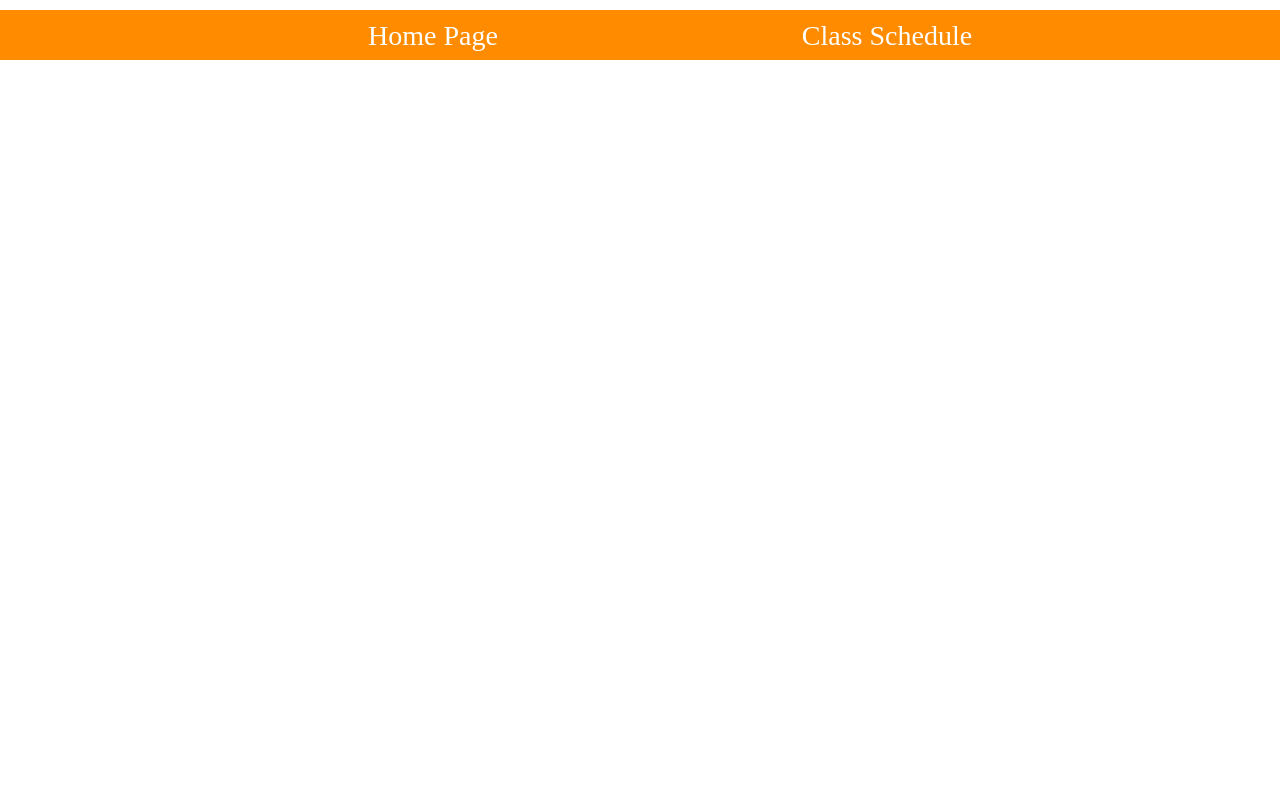
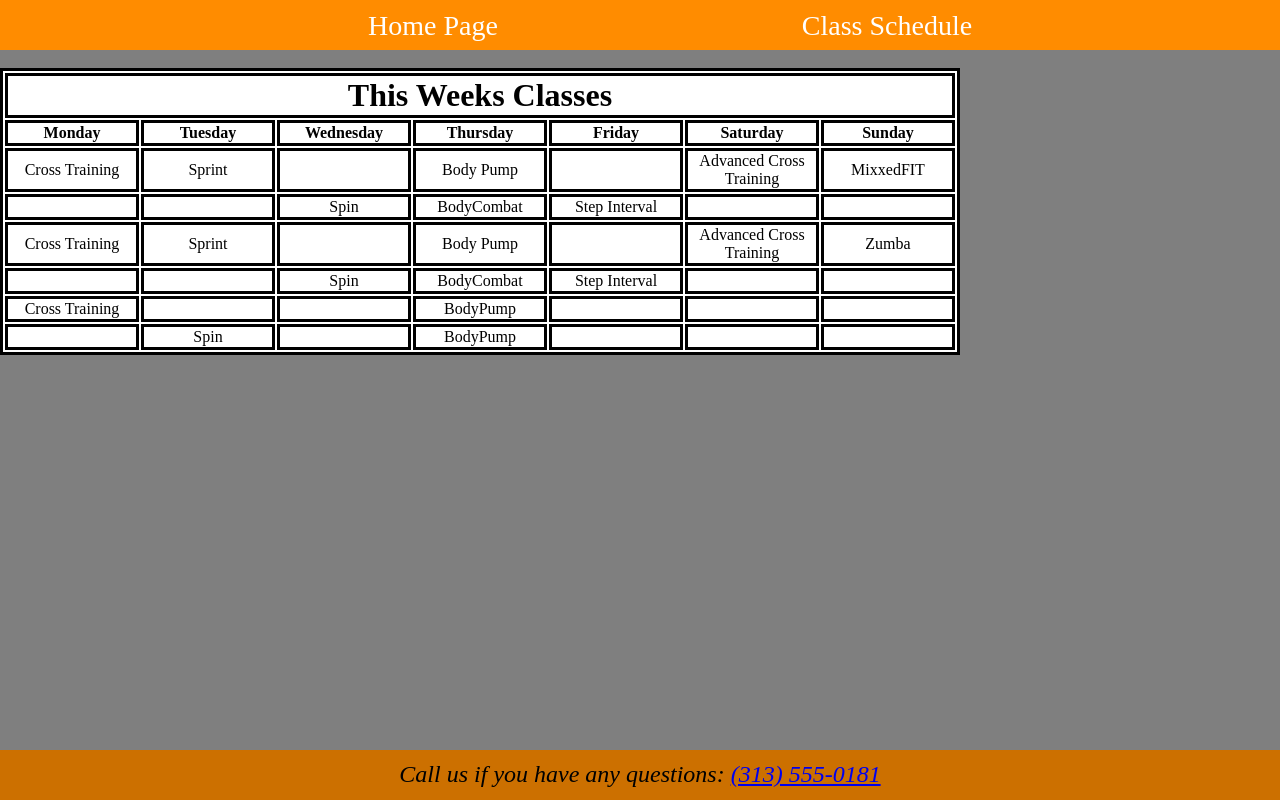
Before and after one commit to BrodeyB/Fit-For-Fun, a plain HTML site: page classes.html in a window 1280 px wide. Drawn offline with Linux system fonts and the light colour scheme.

Commit message:
4th commit

```diff
--- a/classes.html
+++ b/classes.html
@@ -1,5 +1,6 @@
 <!DOCTYPE html>
 <html lang="en" dir="ltr">
+
 <head>
   <!--
      Fit For Fun Fitness Club
@@ -11,7 +12,8 @@
   <title>Classes</title>
   <link rel="stylesheet" href="styles.css">
 </head>
-  <body>
+
+<body class="classes">
   <nav>
     <ul>
       <li> <a href="index.html">Home Page</a> </li>
@@ -19,9 +21,93 @@
       <li> <a href="info.html">Class Registration</a> </li>
     </ul>
   </nav>
+  <br>
+  <div class="table">
+
+
+    <table>
+      <tr>
+        <td colspan="7" class="tableheader">
+          <h1>This Weeks Classes</h1>
+        </td>
+      </tr>
+
+      <tr>
+        <th>Monday</th>
+        <th>Tuesday</th>
+        <th>Wednesday</th>
+        <th>Thursday</th>
+        <th>Friday</th>
+        <th>Saturday</th>
+        <th>Sunday</th>
+      </tr>
+
+      <tr>
+        <td>Cross Training</td>
+        <td>Sprint</td>
+        <td></td>
+        <td>Body Pump</td>
+        <td></td>
+        <td>Advanced Cross Training</td>
+        <td>MixxedFIT</td>
+      </tr>
+
+      <tr>
+        <td></td>
+        <td></td>
+        <td>Spin</td>
+        <td>BodyCombat</td>
+        <td>Step Interval</td>
+        <td></td>
+        <td></td>
+      </tr>
+
+      <tr>
+        <td>Cross Training</td>
+        <td>Sprint</td>
+        <td></td>
+        <td>Body Pump</td>
+        <td></td>
+        <td>Advanced Cross Training</td>
+        <td>Zumba</td>
+      </tr>
+
+      <tr>
+        <td></td>
+        <td></td>
+        <td>Spin</td>
+        <td>BodyCombat</td>
+        <td>Step Interval</td>
+        <td></td>
+        <td></td>
+      </tr>
+
+      <tr>
+        <td>Cross Training</td>
+        <td></td>
+        <td></td>
+        <td>BodyPump</td>
+        <td></td>
+        <td></td>
+        <td></td>
+      </tr>
+
+      <tr>
+        <td></td>
+        <td>Spin</td>
+        <td></td>
+        <td>BodyPump</td>
+        <td></td>
+        <td></td>
+        <td></td>
+      </tr>
 
 
 
+
+
+    </table>
+  </div>
 
 
 
@@ -33,4 +119,5 @@
   </footer>
 
 </body>
+
 </html>
--- a/styles.css
+++ b/styles.css
@@ -81,16 +81,15 @@ nav ul li a:hover{
 }
 
 .index img{
-  float: right;
-  max-width: 425px;
-  margin-right: 100px;
-  position: relative;
-  bottom: 50px;
+  max-width: 950px;
+  display: block;
+  margin: auto;
   border: 3px solid black;
+  margin-top: 25px;
 }
 
 .index h2{
-  margin-left: 100px;
+  text-align: center;
   margin-top: 25px;
   font-size: 2.5em;
   font-weight: bold;
@@ -98,20 +97,52 @@ nav ul li a:hover{
 }
 
 .index p{
-  margin-left: 100px;
+  margin-top: 10px;
+  text-align: center;
   font-size: 1.2em;
+}
+
+.rules{
+  margin-top: 25px;
+  float: left;
+}
+
+.rules ul{
+  margin-left: 250px;
+  text-align: left;
+  font-size: 1.2em;
+}
+.rules ul li:last-child{
+  padding-top: 10px;
+  font-weight: bolder;
 }
 
 
 
-.covid{
-  position: relative;
-  top: 100px;
+.covid img{
+  float: right;
+  max-width: 450px;
+  margin-bottom: 50px;
+  margin-right: 250px;
 }
 
-.covid img{
-  position: relative;
-  bottom: 150px;
+
+html{
+  background-color: rgb(127, 127, 127);
+}
+.table{
+  margin: auto;
+}
+table, th, td {
+  border: 3px solid black;
+}
+
+table {
+  margin-top: 50px;
+  text-align: center;
+  background-color: white;
+  table-layout: fixed;
+  width: 75%
 }
 
 
@@ -128,7 +159,7 @@ footer {
   margin-top: 10px;
   text-align: center;
 }
-.info footer, .thankyou footer{
+.info footer, .thankyou footer, .classes footer{
   position:fixed;
   bottom: 0;
   left:0;
```
Also changed, not shown: index.html (+11 -6 lines), info.html (+2 -0 lines). Lines whose indentation alone changed are shown as unchanged.
